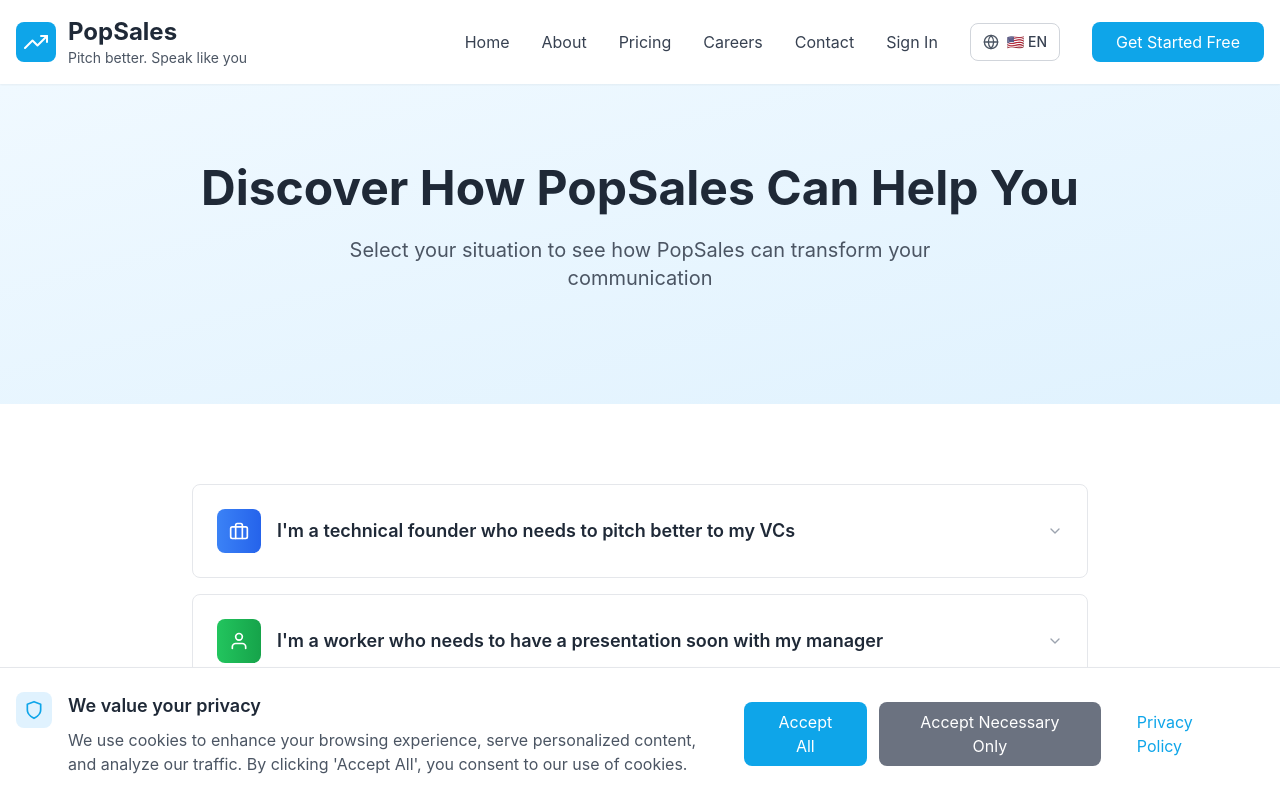
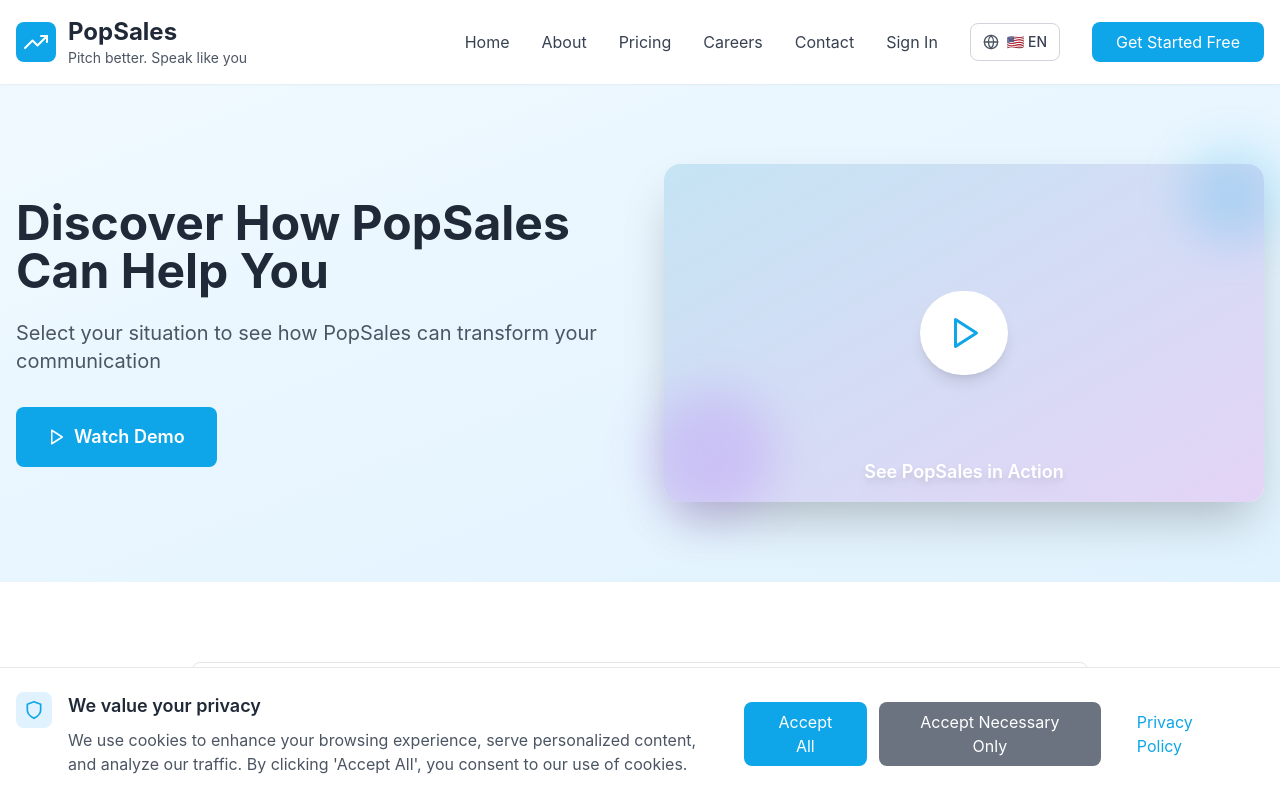
Before and after one commit to martinreceveau/Interactive-Sales-Pitch-Trainer-6442, a React (Vite) app: page /#/about in a window 1280 px wide. Shown: the top 798 px of the page. Built offline with nearby package versions, Linux system fonts and the light colour scheme.

Commit message:
Update files via Greta

```diff
--- a/src/pages/AboutPage.jsx
+++ b/src/pages/AboutPage.jsx
@@ -1,26 +1,26 @@
-import React, {useState} from 'react';
-import {motion, AnimatePresence} from 'framer-motion';
+import React, { useState } from 'react';
+import { motion, AnimatePresence } from 'framer-motion';
 import * as FiIcons from 'react-icons/fi';
 import SafeIcon from '../common/SafeIcon';
-import {useLanguage} from '../contexts/LanguageContext';
+import { useLanguage } from '../contexts/LanguageContext';
 import toast from 'react-hot-toast';
 
-const {FiChevronDown, FiMic, FiTarget, FiBarChart, FiUsers, FiTrendingUp, FiBriefcase, FiUser, FiHeart, FiHome, FiBookOpen, FiScale, FiSend} = FiIcons;
+const { FiChevronDown, FiMic, FiTarget, FiBarChart, FiUsers, FiTrendingUp, FiBriefcase, FiUser, FiHeart, FiHome, FiBookOpen, FiScale, FiSend, FiPlay, FiX } = FiIcons;
 
 const AboutPage = () => {
-  const {language} = useLanguage();
+  const { language } = useLanguage();
   const [selectedPersona, setSelectedPersona] = useState(null);
-  const [contactForm, setContactForm] = useState({
-    useCase: '',
-    email: ''
-  });
+  const [contactForm, setContactForm] = useState({ useCase: '', email: '' });
   const [isSubmitting, setIsSubmitting] = useState(false);
+  const [showVideo, setShowVideo] = useState(false);
 
   const translations = {
     en: {
       hero: {
         title: "Discover How PopSales Can Help You",
-        subtitle: "Select your situation to see how PopSales can transform your communication"
+        subtitle: "Select your situation to see how PopSales can transform your communication",
+        watchDemo: "Watch Demo",
+        videoTitle: "See PopSales in Action"
       },
       personas: [
         {
@@ -223,7 +223,9 @@
     fr: {
       hero: {
         title: "Découvrez Comment PopSales Peut Vous Aider",
-        subtitle: "Sélectionnez votre situation pour voir comment PopSales peut transformer votre communication"
+        subtitle: "Sélectionnez votre situation pour voir comment PopSales peut transformer votre communication",
+        watchDemo: "Voir la Démo",
+        videoTitle: "Découvrez PopSales en Action"
       },
       personas: [
         {
@@ -427,6 +429,9 @@
 
   const t = translations[language];
 
+  // Convert Google Drive link to direct video link
+  const videoUrl = "https://drive.google.com/file/d/1CD2jSSAcBlBf-RxWfFU87wLZ0Ne7BhUF/preview";
+
   const getColorClasses = (color) => {
     const colors = {
       blue: 'from-blue-500 to-blue-600',
@@ -454,7 +459,7 @@
       await new Promise(resolve => setTimeout(resolve, 1000));
       console.log('Contact form submission:', contactForm);
       toast.success(t.contact.successMessage);
-      setContactForm({useCase: '', email: ''});
+      setContactForm({ useCase: '', email: '' });
     } catch (error) {
       toast.error('Error sending message');
     } finally {
@@ -463,32 +468,129 @@
   };
 
   const handleContactChange = (e) => {
-    const {name, value} = e.target;
-    setContactForm(prev => ({...prev, [name]: value}));
+    const { name, value } = e.target;
+    setContactForm(prev => ({
+      ...prev,
+      [name]: value
+    }));
   };
 
   return (
     <div className="min-h-screen bg-white">
       {/* Hero Section */}
       <section className="bg-gradient-to-br from-primary-50 to-primary-100 py-20">
-        <div className="container mx-auto px-4 text-center">
+        <div className="container mx-auto px-4">
+          <div className="grid lg:grid-cols-2 gap-12 items-center max-w-7xl mx-auto">
+            {/* Left Column - Text Content */}
+            <div className="text-center lg:text-left">
               <motion.h1
-            className="text-5xl font-bold text-gray-800 mb-6"
-            initial={{opacity: 0, y: 20}}
-            animate={{opacity: 1, y: 0}}
+                className="text-4xl md:text-5xl font-bold text-gray-800 mb-6"
+                initial={{ opacity: 0, y: 20 }}
+                animate={{ opacity: 1, y: 0 }}
               >
                 {t.hero.title}
               </motion.h1>
               <motion.p
-            className="text-xl text-gray-600 mb-8 max-w-2xl mx-auto"
-            initial={{opacity: 0, y: 20}}
-            animate={{opacity: 1, y: 0}}
-            transition={{delay: 0.2}}
+                className="text-xl text-gray-600 mb-8 max-w-2xl mx-auto lg:mx-0"
+                initial={{ opacity: 0, y: 20 }}
+                animate={{ opacity: 1, y: 0 }}
+                transition={{ delay: 0.2 }}
               >
                 {t.hero.subtitle}
               </motion.p>
+
+              <motion.div
+                className="flex justify-center lg:justify-start"
+                initial={{ opacity: 0, y: 20 }}
+                animate={{ opacity: 1, y: 0 }}
+                transition={{ delay: 0.4 }}
+              >
+                <button
+                  onClick={() => setShowVideo(true)}
+                  className="bg-primary-500 text-white px-8 py-4 rounded-lg hover:bg-primary-600 transition-colors flex items-center space-x-2 text-lg font-semibold"
+                >
+                  <SafeIcon icon={FiPlay} />
+                  <span>{t.hero.watchDemo}</span>
+                </button>
+              </motion.div>
+            </div>
+
+            {/* Right Column - Video Preview */}
+            <motion.div
+              className="relative"
+              initial={{ opacity: 0, x: 20 }}
+              animate={{ opacity: 1, x: 0 }}
+              transition={{ duration: 0.6, delay: 0.3 }}
+            >
+              <div className="relative bg-white rounded-2xl shadow-2xl overflow-hidden">
+                <div className="aspect-video bg-gray-100 flex items-center justify-center relative group cursor-pointer"
+                     onClick={() => setShowVideo(true)}>
+                  {/* Video thumbnail/preview */}
+                  <div className="absolute inset-0 bg-gradient-to-br from-primary-500/20 to-purple-500/20"></div>
+
+                  {/* Play button overlay */}
+                  <motion.div
+                    className="relative z-10 bg-white rounded-full p-6 shadow-lg group-hover:scale-110 transition-transform duration-300"
+                    whileHover={{ scale: 1.1 }}
+                    whileTap={{ scale: 0.95 }}
+                  >
+                    <SafeIcon icon={FiPlay} className="text-primary-500 text-4xl ml-1" />
+                  </motion.div>
+
+                  {/* Video preview text */}
+                  <div className="absolute bottom-4 left-4 right-4 text-center">
+                    <p className="text-white font-semibold text-lg drop-shadow-lg">
+                      {t.hero.videoTitle}
+                    </p>
+                  </div>
+                </div>
+              </div>
+
+              {/* Decorative elements */}
+              <div className="absolute -top-4 -right-4 w-24 h-24 bg-primary-500 rounded-full opacity-20 blur-xl"></div>
+              <div className="absolute -bottom-4 -left-4 w-32 h-32 bg-purple-500 rounded-full opacity-20 blur-xl"></div>
+            </motion.div>
+          </div>
         </div>
       </section>
+
+      {/* Video Modal */}
+      <AnimatePresence>
+        {showVideo && (
+          <motion.div
+            initial={{ opacity: 0 }}
+            animate={{ opacity: 1 }}
+            exit={{ opacity: 0 }}
+            className="fixed inset-0 bg-black bg-opacity-75 flex items-center justify-center z-50 p-4"
+            onClick={() => setShowVideo(false)}
+          >
+            <motion.div
+              initial={{ scale: 0.8, opacity: 0 }}
+              animate={{ scale: 1, opacity: 1 }}
+              exit={{ scale: 0.8, opacity: 0 }}
+              className="relative bg-white rounded-2xl overflow-hidden max-w-4xl w-full"
+              onClick={(e) => e.stopPropagation()}
+            >
+              <button
+                onClick={() => setShowVideo(false)}
+                className="absolute top-4 right-4 z-10 bg-black bg-opacity-50 text-white rounded-full p-2 hover:bg-opacity-75 transition-colors"
+              >
+                <SafeIcon icon={FiX} className="text-xl" />
+              </button>
+
+              <div className="aspect-video">
+                <iframe
+                  src={videoUrl}
+                  className="w-full h-full"
+                  frameBorder="0"
+                  allowFullScreen
+                  title="PopSales Demo Video"
+                ></iframe>
+              </div>
+            </motion.div>
+          </motion.div>
+        )}
+      </AnimatePresence>
 
       {/* Personas Section */}
       <section className="py-20 bg-white">
@@ -498,15 +600,15 @@
               <motion.div
                 key={persona.id}
                 className="border border-gray-200 rounded-lg overflow-hidden"
-                initial={{opacity: 0, y: 20}}
-                animate={{opacity: 1, y: 0}}
-                transition={{delay: index * 0.1}}
+                initial={{ opacity: 0, y: 20 }}
+                animate={{ opacity: 1, y: 0 }}
+                transition={{ delay: index * 0.1 }}
               >
                 <motion.button
                   onClick={() => setSelectedPersona(selectedPersona === persona.id ? null : persona.id)}
                   className="w-full p-6 text-left flex items-center justify-between hover:bg-gray-50 transition-colors"
-                  whileHover={{scale: 1.01}}
-                  whileTap={{scale: 0.99}}
+                  whileHover={{ scale: 1.01 }}
+                  whileTap={{ scale: 0.99 }}
                 >
                   <div className="flex items-center space-x-4">
                     <div className={`p-3 rounded-lg bg-gradient-to-r ${getColorClasses(persona.color)}`}>
@@ -515,8 +617,8 @@
                     <h3 className="text-lg font-semibold text-gray-800">{persona.title}</h3>
                   </div>
                   <motion.div
-                    animate={{rotate: selectedPersona === persona.id ? 180 : 0}}
-                    transition={{duration: 0.2}}
+                    animate={{ rotate: selectedPersona === persona.id ? 180 : 0 }}
+                    transition={{ duration: 0.2 }}
                   >
                     <SafeIcon icon={FiChevronDown} className="text-gray-400" />
                   </motion.div>
@@ -525,10 +627,10 @@
                 <AnimatePresence>
                   {selectedPersona === persona.id && (
                     <motion.div
-                      initial={{height: 0, opacity: 0}}
-                      animate={{height: 'auto', opacity: 1}}
-                      exit={{height: 0, opacity: 0}}
-                      transition={{duration: 0.3}}
+                      initial={{ height: 0, opacity: 0 }}
+                      animate={{ height: 'auto', opacity: 1 }}
+                      exit={{ height: 0, opacity: 0 }}
+                      transition={{ duration: 0.3 }}
                       className="overflow-hidden"
                     >
                       <div className="px-6 pb-6 bg-gray-50">
@@ -590,18 +692,18 @@
             <div className="text-center mb-12">
               <motion.h2
                 className="text-4xl font-bold text-gray-800 mb-4"
-                initial={{opacity: 0, y: 20}}
-                whileInView={{opacity: 1, y: 0}}
-                viewport={{once: true}}
+                initial={{ opacity: 0, y: 20 }}
+                whileInView={{ opacity: 1, y: 0 }}
+                viewport={{ once: true }}
               >
                 {t.contact.title}
               </motion.h2>
               <motion.p
                 className="text-xl text-gray-600"
-                initial={{opacity: 0, y: 20}}
-                whileInView={{opacity: 1, y: 0}}
-                transition={{delay: 0.2}}
-                viewport={{once: true}}
+                initial={{ opacity: 0, y: 20 }}
+                whileInView={{ opacity: 1, y: 0 }}
+                transition={{ delay: 0.2 }}
+                viewport={{ once: true }}
               >
                 {t.contact.subtitle}
               </motion.p>
@@ -610,9 +712,9 @@
             <motion.form
               onSubmit={handleContactSubmit}
               className="bg-white rounded-2xl p-8 shadow-lg space-y-6"
-              initial={{opacity: 0, y: 20}}
-              whileInView={{opacity: 1, y: 0}}
-              viewport={{once: true}}
+              initial={{ opacity: 0, y: 20 }}
+              whileInView={{ opacity: 1, y: 0 }}
+              viewport={{ once: true }}
             >
               <div>
                 <textarea
@@ -640,8 +742,8 @@
                 type="submit"
                 disabled={isSubmitting}
                 className="w-full bg-primary-500 text-white py-3 px-6 rounded-lg hover:bg-primary-600 disabled:opacity-50 disabled:cursor-not-allowed transition-colors flex items-center justify-center space-x-2"
-                whileHover={{scale: 1.02}}
-                whileTap={{scale: 0.98}}
+                whileHover={{ scale: 1.02 }}
+                whileTap={{ scale: 0.98 }}
               >
                 {isSubmitting ? (
                   <>
@@ -666,23 +768,22 @@
           <div className="text-center mb-16">
             <motion.h2
               className="text-4xl font-bold text-gray-800 mb-4"
-              initial={{opacity: 0, y: 20}}
-              whileInView={{opacity: 1, y: 0}}
-              viewport={{once: true}}
+              initial={{ opacity: 0, y: 20 }}
+              whileInView={{ opacity: 1, y: 0 }}
+              viewport={{ once: true }}
             >
               {t.features.title}
             </motion.h2>
           </div>
-
           <div className="grid md:grid-cols-2 lg:grid-cols-4 gap-8">
             {t.features.items.map((feature, index) => (
               <motion.div
                 key={index}
                 className="bg-white p-8 rounded-2xl shadow-lg hover:shadow-xl transition-shadow text-center"
-                initial={{opacity: 0, y: 20}}
-                whileInView={{opacity: 1, y: 0}}
-                transition={{duration: 0.5, delay: index * 0.1}}
-                viewport={{once: true}}
+                initial={{ opacity: 0, y: 20 }}
+                whileInView={{ opacity: 1, y: 0 }}
+                transition={{ duration: 0.5, delay: index * 0.1 }}
+                viewport={{ once: true }}
               >
                 <div className="bg-primary-100 p-4 rounded-lg w-fit mx-auto mb-4">
                   <SafeIcon icon={feature.icon} className="text-3xl text-primary-500" />
@@ -700,26 +801,26 @@
         <div className="container mx-auto px-4 text-center">
           <motion.h2
             className="text-4xl font-bold text-white mb-6"
-            initial={{opacity: 0, y: 20}}
-            whileInView={{opacity: 1, y: 0}}
-            viewport={{once: true}}
+            initial={{ opacity: 0, y: 20 }}
+            whileInView={{ opacity: 1, y: 0 }}
+            viewport={{ once: true }}
           >
             {language === 'en' ? 'Ready to Transform Your Communication?' : 'Prêt à Transformer Votre Communication ?'}
           </motion.h2>
           <motion.p
             className="text-xl text-primary-100 mb-8"
-            initial={{opacity: 0, y: 20}}
-            whileInView={{opacity: 1, y: 0}}
-            transition={{delay: 0.2}}
-            viewport={{once: true}}
+            initial={{ opacity: 0, y: 20 }}
+            whileInView={{ opacity: 1, y: 0 }}
+            transition={{ delay: 0.2 }}
+            viewport={{ once: true }}
           >
             {language === 'en' ? 'Start practicing today and see immediate improvements in your presentations' : 'Commencez à pratiquer aujourd\'hui et voyez des améliorations immédiates dans vos présentations'}
           </motion.p>
           <motion.div
-            initial={{opacity: 0, y: 20}}
-            whileInView={{opacity: 1, y: 0}}
-            transition={{delay: 0.4}}
-            viewport={{once: true}}
+            initial={{ opacity: 0, y: 20 }}
+            whileInView={{ opacity: 1, y: 0 }}
+            transition={{ delay: 0.4 }}
+            viewport={{ once: true }}
           >
             <a
               href="/auth"
--- a/src/pages/LandingPage.jsx
+++ b/src/pages/LandingPage.jsx
@@ -1,14 +1,15 @@
-import React from 'react';
-import { motion } from 'framer-motion';
+import React, { useState } from 'react';
+import { motion, AnimatePresence } from 'framer-motion';
 import { Link } from 'react-router-dom';
 import * as FiIcons from 'react-icons/fi';
 import SafeIcon from '../common/SafeIcon';
 import { useLanguage } from '../contexts/LanguageContext';
 
-const { FiMic, FiTarget, FiBarChart, FiUsers, FiArrowRight, FiPlay, FiZap } = FiIcons;
+const { FiMic, FiTarget, FiBarChart, FiUsers, FiArrowRight, FiPlay, FiZap, FiX } = FiIcons;
 
 const LandingPage = () => {
   const { language } = useLanguage();
+  const [showVideo, setShowVideo] = useState(false);
 
   const translations = {
     en: {
@@ -17,7 +18,8 @@
         headline: "Pitch better. Speak like you",
         subheadline: "Transform your sales presentations with real-time AI feedback, keyword tracking, and speech analysis. Close more deals with confidence.",
         startTrial: "Start Free Trial",
-        watchDemo: "Watch Demo"
+        watchDemo: "Watch Demo",
+        videoTitle: "See PopSales in Action"
       },
       // Features
       features: {
@@ -55,7 +57,8 @@
         headline: "Présentez mieux. Parlez comme vous",
         subheadline: "Transformez vos présentations avec des commentaires IA en temps réel, le suivi de mots-clés et l'analyse vocale. Communiquez avec confiance.",
         startTrial: "Essai Gratuit",
-        watchDemo: "Voir la Démo"
+        watchDemo: "Voir la Démo",
+        videoTitle: "Découvrez PopSales en Action"
       },
       // Features
       features: {
@@ -91,14 +94,19 @@
 
   const t = translations[language];
 
+  // Convert Google Drive link to direct video link
+  const videoUrl = "https://drive.google.com/file/d/1CD2jSSAcBlBf-RxWfFU87wLZ0Ne7BhUF/preview";
+
   return (
     <div>
       {/* Hero Section */}
       <section className="bg-gradient-to-br from-primary-50 to-primary-100 py-20">
         <div className="container mx-auto px-4">
-          <div className="text-center max-w-4xl mx-auto">
+          <div className="grid lg:grid-cols-2 gap-12 items-center max-w-7xl mx-auto">
+            {/* Left Column - Text Content */}
+            <div className="text-center lg:text-left">
               <motion.h1
-              className="text-5xl md:text-6xl font-bold text-gray-800 mb-6"
+                className="text-4xl md:text-5xl lg:text-6xl font-bold text-gray-800 mb-6"
                 initial={{ opacity: 0, y: 20 }}
                 animate={{ opacity: 1, y: 0 }}
                 transition={{ duration: 0.6 }}
@@ -112,16 +120,18 @@
                   </span>
                 ))}
               </motion.h1>
+
               <motion.p
-              className="text-xl text-gray-600 mb-8 max-w-2xl mx-auto"
+                className="text-xl text-gray-600 mb-8 max-w-2xl mx-auto lg:mx-0"
                 initial={{ opacity: 0, y: 20 }}
                 animate={{ opacity: 1, y: 0 }}
                 transition={{ duration: 0.6, delay: 0.2 }}
               >
                 {t.hero.subheadline}
               </motion.p>
+
               <motion.div
-              className="flex flex-col sm:flex-row gap-4 justify-center"
+                className="flex flex-col sm:flex-row gap-4 justify-center lg:justify-start"
                 initial={{ opacity: 0, y: 20 }}
                 animate={{ opacity: 1, y: 0 }}
                 transition={{ duration: 0.6, delay: 0.4 }}
@@ -133,14 +143,93 @@
                   <span>{t.hero.startTrial}</span>
                   <SafeIcon icon={FiArrowRight} />
                 </Link>
-              <button className="border border-primary-500 text-primary-500 px-8 py-4 rounded-lg hover:bg-primary-50 transition-colors flex items-center justify-center space-x-2 text-lg font-semibold">
+
+                <button
+                  onClick={() => setShowVideo(true)}
+                  className="border border-primary-500 text-primary-500 px-8 py-4 rounded-lg hover:bg-primary-50 transition-colors flex items-center justify-center space-x-2 text-lg font-semibold"
+                >
                   <SafeIcon icon={FiPlay} />
                   <span>{t.hero.watchDemo}</span>
                 </button>
               </motion.div>
             </div>
+
+            {/* Right Column - Video Preview */}
+            <motion.div
+              className="relative"
+              initial={{ opacity: 0, x: 20 }}
+              animate={{ opacity: 1, x: 0 }}
+              transition={{ duration: 0.6, delay: 0.3 }}
+            >
+              <div className="relative bg-white rounded-2xl shadow-2xl overflow-hidden">
+                <div className="aspect-video bg-gray-100 flex items-center justify-center relative group cursor-pointer"
+                     onClick={() => setShowVideo(true)}>
+                  {/* Video thumbnail/preview */}
+                  <div className="absolute inset-0 bg-gradient-to-br from-primary-500/20 to-purple-500/20"></div>
+
+                  {/* Play button overlay */}
+                  <motion.div
+                    className="relative z-10 bg-white rounded-full p-6 shadow-lg group-hover:scale-110 transition-transform duration-300"
+                    whileHover={{ scale: 1.1 }}
+                    whileTap={{ scale: 0.95 }}
+                  >
+                    <SafeIcon icon={FiPlay} className="text-primary-500 text-4xl ml-1" />
+                  </motion.div>
+
+                  {/* Video preview text */}
+                  <div className="absolute bottom-4 left-4 right-4 text-center">
+                    <p className="text-white font-semibold text-lg drop-shadow-lg">
+                      {t.hero.videoTitle}
+                    </p>
+                  </div>
+                </div>
+              </div>
+
+              {/* Decorative elements */}
+              <div className="absolute -top-4 -right-4 w-24 h-24 bg-primary-500 rounded-full opacity-20 blur-xl"></div>
+              <div className="absolute -bottom-4 -left-4 w-32 h-32 bg-purple-500 rounded-full opacity-20 blur-xl"></div>
+            </motion.div>
+          </div>
         </div>
       </section>
+
+      {/* Video Modal */}
+      <AnimatePresence>
+        {showVideo && (
+          <motion.div
+            initial={{ opacity: 0 }}
+            animate={{ opacity: 1 }}
+            exit={{ opacity: 0 }}
+            className="fixed inset-0 bg-black bg-opacity-75 flex items-center justify-center z-50 p-4"
+            onClick={() => setShowVideo(false)}
+          >
+            <motion.div
+              initial={{ scale: 0.8, opacity: 0 }}
+              animate={{ scale: 1, opacity: 1 }}
+              exit={{ scale: 0.8, opacity: 0 }}
+              className="relative bg-white rounded-2xl overflow-hidden max-w-4xl w-full"
+              onClick={(e) => e.stopPropagation()}
+            >
+              <button
+                onClick={() => setShowVideo(false)}
+                className="absolute top-4 right-4 z-10 bg-black bg-opacity-50 text-white rounded-full p-2 hover:bg-opacity-75 transition-colors"
+              >
+                <SafeIcon icon={FiX} className="text-xl" />
+              </button>
+
+              <div className="aspect-video">
+                <iframe
+                  src={videoUrl}
+                  className="w-full h-full"
+                  frameBorder="0"
+                  allowFullScreen
+                  title="PopSales Demo Video"
+                ></iframe>
+              </div>
+            </motion.div>
+          </motion.div>
+        )}
+      </AnimatePresence>
 
       {/* Features Section */}
       <section className="py-20 bg-white">
@@ -164,6 +253,7 @@
               {t.features.subtitle}
             </motion.p>
           </div>
+
           <div className="grid md:grid-cols-2 lg:grid-cols-4 gap-8">
             {t.features.items.map((feature, index) => (
               <motion.div
```
Lines whose indentation alone changed are shown as unchanged.
